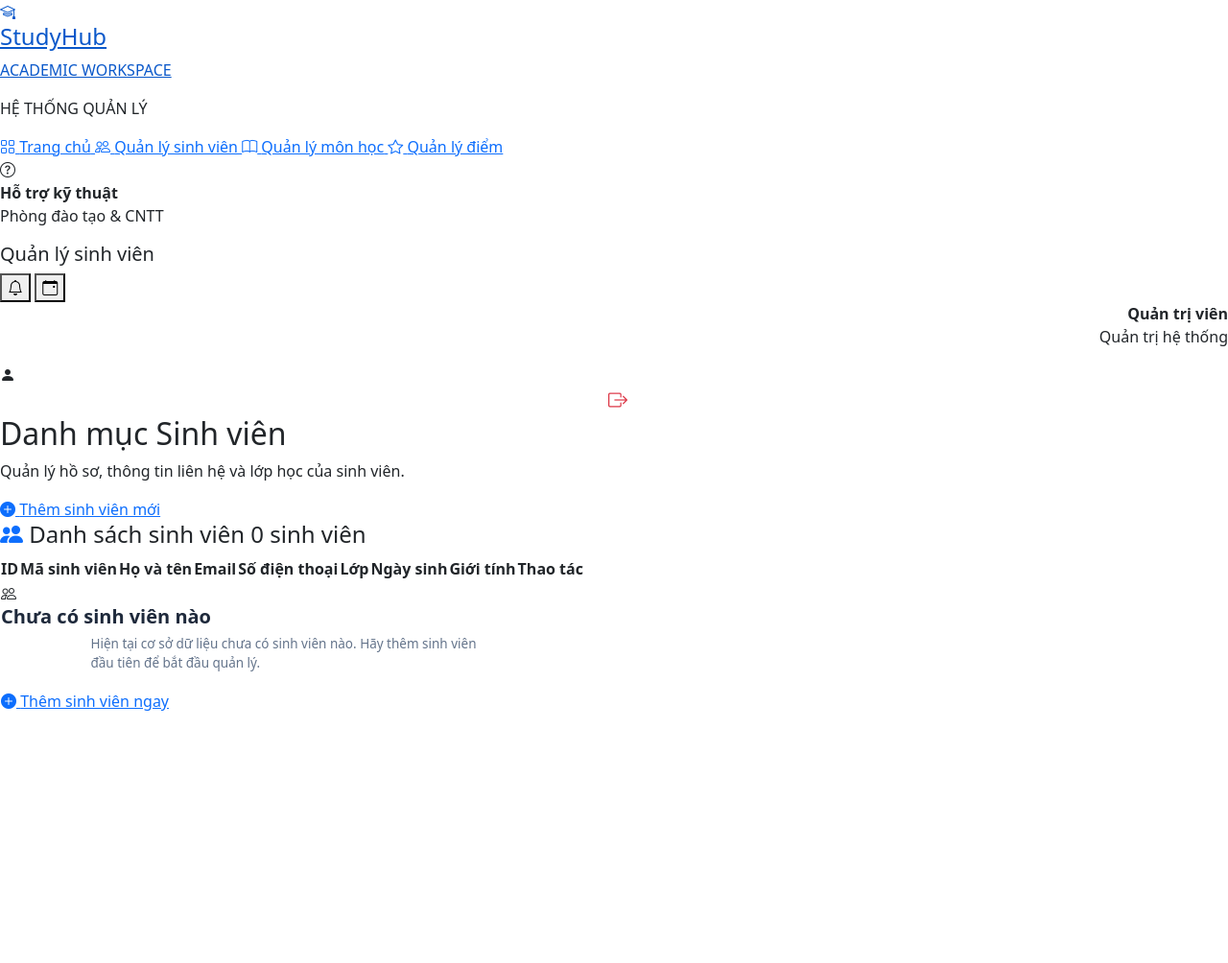
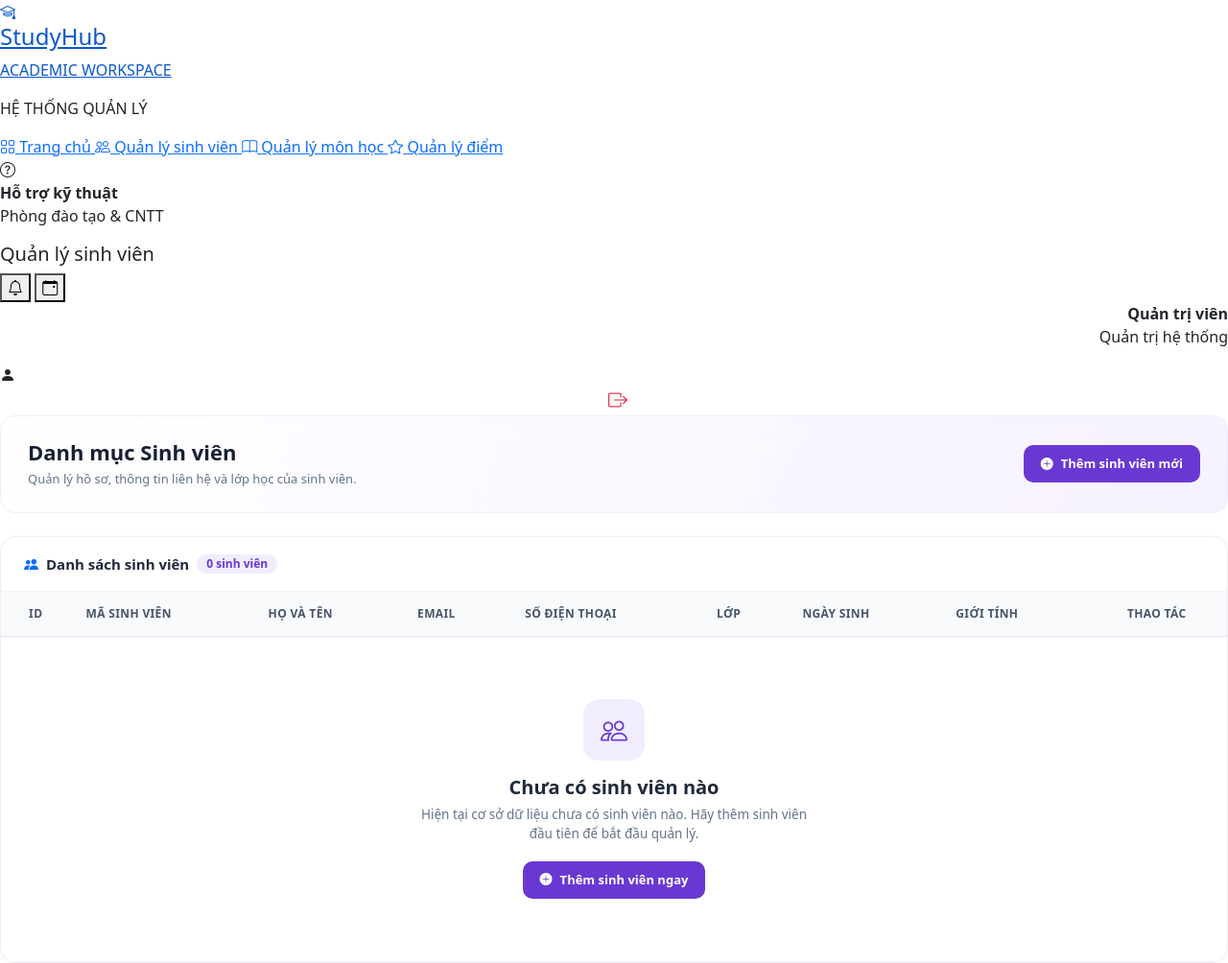
Before and after one commit to nguyentuandung-coder/student-management-system, a PHP site: page /index.php in a window 1280 px wide. Shown: the whole page at 96% size. Before the commit the page ends 741 px from the top, so only its background shows below. Run offline with PHP 8.4, Linux system fonts and the light colour scheme.

Commit message:
Update index.php

```diff
--- a/app/views/student/index.php
+++ b/app/views/student/index.php
@@ -15,9 +15,218 @@
     <!-- CSS giao dien chung StudyHub -->
     <link rel="stylesheet" href="asset/css/style.css">
 
+    <style>
+        .page-banner {
+            background: linear-gradient(120deg, #ffffff, #f6f1ff);
+            border: 1px solid #eeeeF8;
+            border-radius: 16px;
+            padding: 24px 28px;
+            margin-bottom: 24px;
+            display: flex;
+            align-items: center;
+            justify-content: space-between;
+            gap: 20px;
+            flex-wrap: wrap;
+        }
+
+        .page-banner-title h2 {
+            font-size: 22px;
+            font-weight: 700;
+            margin: 0 0 6px;
+            color: #172033;
+        }
+
+        .page-banner-title p {
+            font-size: 13px;
+            color: #64748b;
+            margin: 0;
+        }
+
+        .table-card {
+            background-color: #ffffff;
+            border: 1px solid #eeeeF5;
+            border-radius: 16px;
+            box-shadow: 0 2px 8px rgba(20, 20, 60, 0.03);
+            overflow: hidden;
+        }
+
+        .table-card-header {
+            padding: 18px 24px;
+            border-bottom: 1px solid #f1f3f9;
+            display: flex;
+            align-items: center;
+            justify-content: space-between;
+            flex-wrap: wrap;
+            gap: 12px;
+        }
+
+        .table-card-title {
+            font-size: 15px;
+            font-weight: 700;
+            color: #1e293b;
+            margin: 0;
+            display: flex;
+            align-items: center;
+            gap: 8px;
+        }
+
+        .badge-count {
+            background-color: #f1edff;
+            color: #6938d3;
+            font-size: 12px;
+            font-weight: 700;
+            padding: 3px 10px;
+            border-radius: 20px;
+        }
+
+        .table-custom {
+            width: 100%;
+            margin-bottom: 0;
+        }
+
+        .table-custom th {
+            background-color: #f8fafc;
+            color: #475569;
+            font-size: 12px;
+            font-weight: 700;
+            text-transform: uppercase;
+            letter-spacing: 0.03em;
+            padding: 14px 16px;
+            border-bottom: 1px solid #e2e8f0;
+            white-space: nowrap;
+        }
+
+        .table-custom td {
+            padding: 15px 16px;
+            vertical-align: middle;
+            border-bottom: 1px solid #f1f5f9;
+            font-size: 13px;
+            color: #1e293b;
+        }
+
+        .table-custom tbody tr:hover {
+            background-color: #faf9ff;
+        }
+
+        .badge-code {
+            background-color: #ede9fe;
+            color: #5b21b6;
+            font-weight: 700;
+            font-size: 12px;
+            padding: 5px 9px;
+            border-radius: 8px;
+            display: inline-block;
+            white-space: nowrap;
+        }
+
+        .badge-class {
+            background-color: #eff6ff;
+            color: #1d4ed8;
+            font-weight: 600;
+            font-size: 12px;
+            padding: 5px 9px;
+            border-radius: 8px;
+            display: inline-block;
+            white-space: nowrap;
+        }
+
+        .badge-gender {
+            background-color: #f0fdf4;
+            color: #15803d;
+            font-weight: 600;
+            font-size: 12px;
+            padding: 5px 9px;
+            border-radius: 8px;
+            display: inline-block;
+        }
+
+        .btn-action-edit,
+        .btn-action-delete {
+            width: 35px;
+            height: 35px;
+            border-radius: 10px;
+            display: inline-flex;
+            align-items: center;
+            justify-content: center;
+            text-decoration: none;
+            transition: all 0.2s;
+        }
+
+        .btn-action-edit {
+            background-color: #eff6ff;
+            color: #2563eb;
+            border: 1px solid #dbeafe;
+        }
+
+        .btn-action-edit:hover {
+            background-color: #2563eb;
+            color: #ffffff;
+        }
+
+        .btn-action-delete {
+            background-color: #fef2f2;
+            color: #dc2626;
+            border: 1px solid #fee2e2;
+        }
+
+        .btn-action-delete:hover {
+            background-color: #dc2626;
+            color: #ffffff;
+        }
+
+        .btn-add-student {
+            background-color: #6938d3;
+            color: #ffffff;
+            font-size: 13px;
+            font-weight: 600;
+            padding: 10px 18px;
+            border-radius: 10px;
+            text-decoration: none;
+            display: inline-flex;
+            align-items: center;
+            gap: 8px;
+            transition: all 0.2s;
+            border: none;
+        }
+
+        .btn-add-student:hover {
+            background-color: #5428b6;
+            color: #ffffff;
+        }
+
+        .empty-table-state {
+            text-align: center;
+            padding: 50px 20px;
+        }
+
+        .empty-table-icon {
+            width: 64px;
+            height: 64px;
+            border-radius: 16px;
+            background-color: #f1edff;
+            color: #6938d3;
+            display: flex;
+            align-items: center;
+            justify-content: center;
+            font-size: 28px;
+            margin: 0 auto 16px;
+        }
+
+        @media (max-width: 768px) {
+
+            .table-custom th,
+            .table-custom td {
+                padding: 12px;
+            }
+
+            .page-banner {
+                padding: 20px;
+            }
+        }
+    </style>
 </head>
 
-<body class="pg-student-index">
+<body>
 
     <div class="dashboard">
 
```
